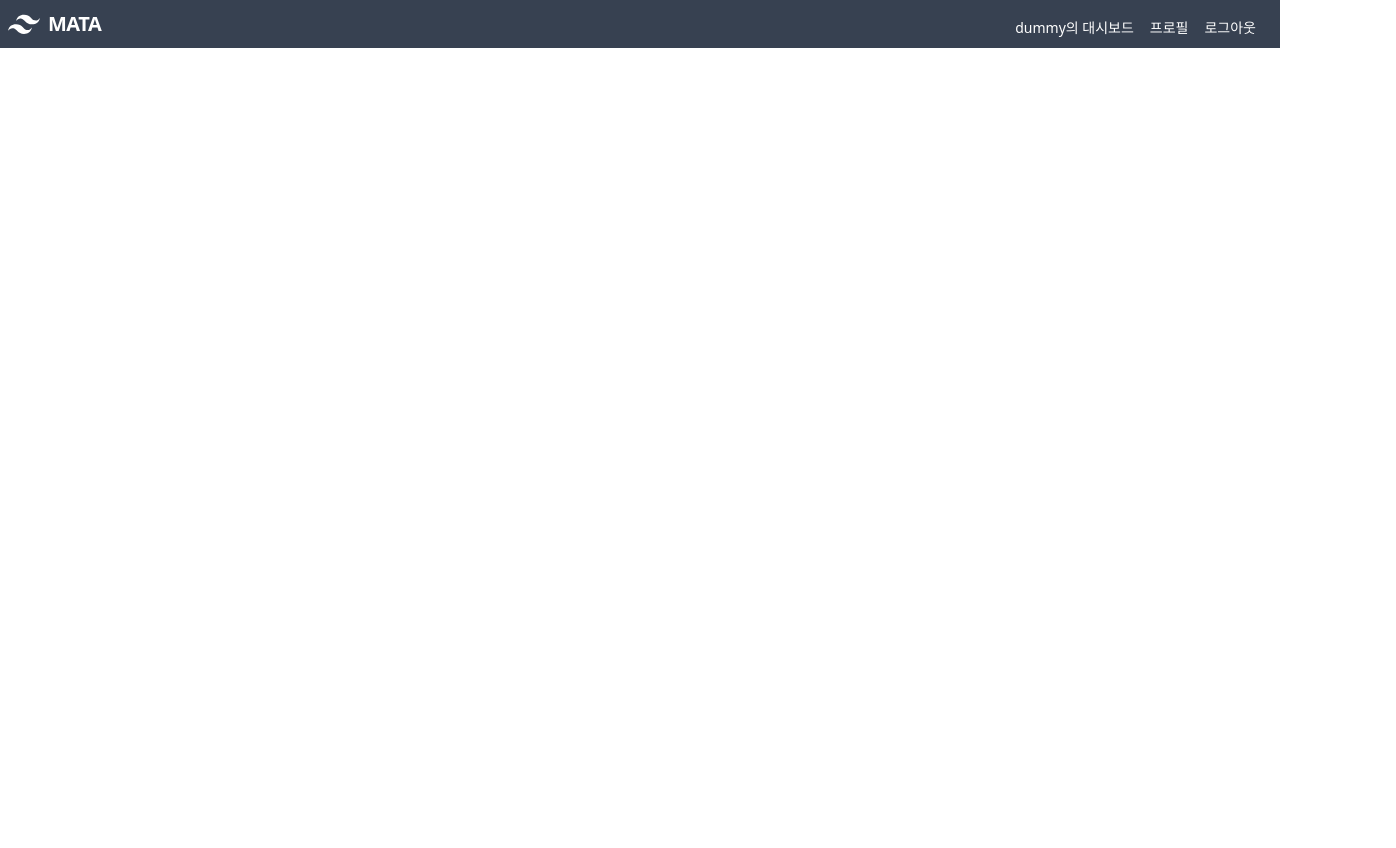
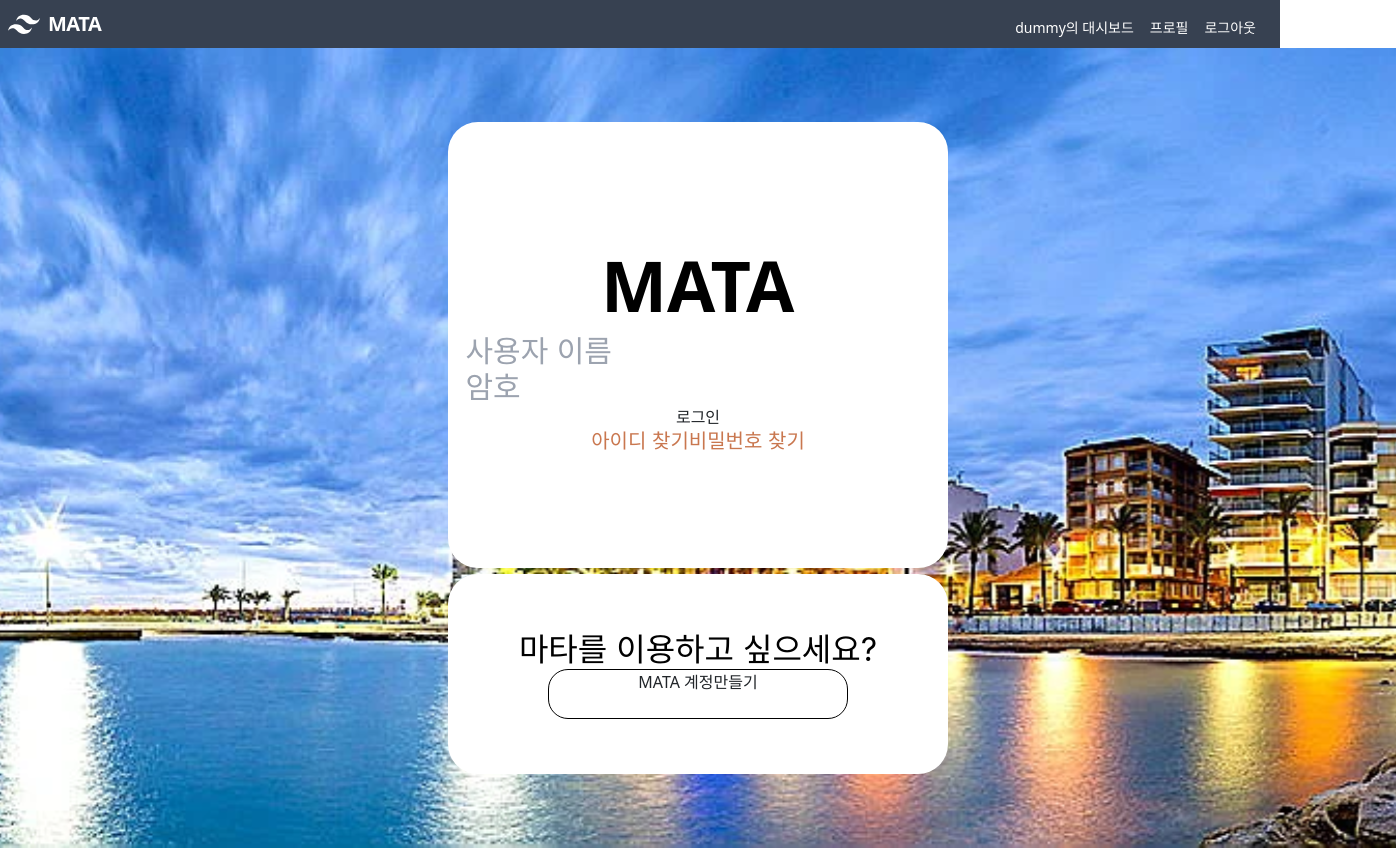
Before and after one commit to PolarbearHam/MATA2, a React (Create React App) app in the folder mata2/: page /login in a window 1280 px wide. Shown: the whole page, 1396 px wide, since content can reach past the window. Before the commit the page ends 800 px from the top, so only its background shows below. Built offline with nearby package versions, Linux system fonts and the light colour scheme.

Commit message:
feat: 로그인 컴포넌트 스타일

```diff
--- a/mata2/src/App.js
+++ b/mata2/src/App.js
@@ -8,7 +8,7 @@ import ServiceCustom from './views/ServiceCustom';
 import DashboardLayout from './layout/DashboardLayout';
 import WelcomeLayout from "./layout/WelcomeLayout";
 import Welcome from './views/Welcome';
-
+import Login from './views/Login';
 function App() {
   const [user, setUser] = useState(null);
   const userInfo = async (accessToken) => {
@@ -41,7 +41,7 @@ function App() {
         }/>
         <Route path='/login' element={
           <WelcomeLayout state={ {user: user} }>
-
+          <Login/>
           </WelcomeLayout>
         }/>
         <Route path='/logout' element={
--- /dev/null
+++ b/mata2/src/views/Login.css
@@ -0,0 +1,137 @@
+#loginBackground{
+  display: flex;
+  flex-direction: column;
+  justify-content: center;
+  align-items: center;
+  padding: 74px 698px;
+  gap: 6px;
+
+
+  height: 100vh;
+
+  background: url('../assets/loginBackground.svg');
+  background-size: cover;
+
+  /* Inside auto layout */
+
+  flex: none;
+  order: 1;
+  align-self: stretch;
+  flex-grow: 1;
+}
+
+#loginForm{
+
+  width: 500px;
+  height: 500px;
+  left: 710px;
+  top: 92.5px;
+
+  background: #FFFFFF;
+  border-radius: 30px;
+  display: flex;
+  flex-direction: column;
+  justify-content: center;
+  align-items: center;
+  padding: auto;
+}
+
+#loginLogo{
+
+  width: 194px;
+  height: 95px;
+  left: 858px;
+  top: 133.5px;
+
+  font-family: 'Noto Sans';
+  font-style: normal;
+  font-weight: 700;
+  font-size: 70px;
+  line-height: 95px;
+
+  color: #000000;
+
+
+}
+
+.inputField{
+  font-family: 'Inter';
+  font-style: normal;
+  font-weight: 400;
+  font-size: 30px;
+  line-height: 36px;
+
+  color: rgba(0, 0, 0, 0.4);
+
+}
+
+.loginButton{
+  background-color: #4CAF50; /* Green */
+  border: none;
+  color: white;
+  padding: 15px 32px;
+  text-align: center;
+  text-decoration: none;
+  display: inline-block;
+  font-size: 16px;
+}
+
+#finds{
+  display: flex;
+
+  justify-content: space-around;
+
+}
+.findsText{
+  font-family: 'Inter';
+  font-style: normal;
+  font-weight: 400;
+  font-size: 20px;
+  line-height: 24px;
+
+  color: #C9774F;
+}
+
+
+#below{
+  background: #FFFFFF;
+  border-radius: 30px;
+  width: 500px;
+  height: 200px;
+
+
+  /* Inside auto layout */
+
+  flex: none;
+  order: 2;
+  flex-grow: 0;
+  display: flex;
+  flex-direction: column;
+  justify-content: center;
+  align-items: center;
+
+
+}
+
+#belowExplanation{
+  font-family: 'Inter';
+  font-style: normal;
+  font-weight: 400;
+  font-size: 32px;
+  line-height: 39px;
+  /* identical to box height */
+
+  text-align: center;
+
+  color: #000000;
+}
+
+#createAccount{
+  box-sizing: border-box;
+  width: 300px;
+  height: 50px;
+  background: #FFFFFF;
+  border: 1px solid #000000;
+  border-radius: 20px;
+  text-align: center;
+}
--- /dev/null
+++ b/mata2/src/views/Login.js
@@ -0,0 +1,27 @@
+import React from 'react';
+import './Login.css'
+import loginBackground from '../assets/loginBackground.svg'
+const Login = () => {
+  return (
+    <div id='loginBackground'>
+
+      <form id='loginForm'>
+        <div id='loginLogo'>MATA</div>
+        <input className='inputField' placeholder='사용자 이름'/>
+        <input className='inputField' placeholder='암호'/>
+        <button id='loginButton' className='btn-primary'>로그인</button>
+
+        <div id='finds'>
+          <div className='findsText'> 아이디 찾기</div> <div className='findsText'>비밀번호 찾기</div>
+        </div>
+      </form>
+
+      <div id='below'>
+        <div id='belowExplanation'>마타를 이용하고 싶으세요?</div>
+        <div id='createAccount'>MATA 계정만들기</div>
+      </div>
+    </div>
+  );
+};
+
+export default Login;
```
Also changed, not shown: mata2/src/assets/loginBackground.svg (added), mata2/src/views/Welcome.css (indentation only).
